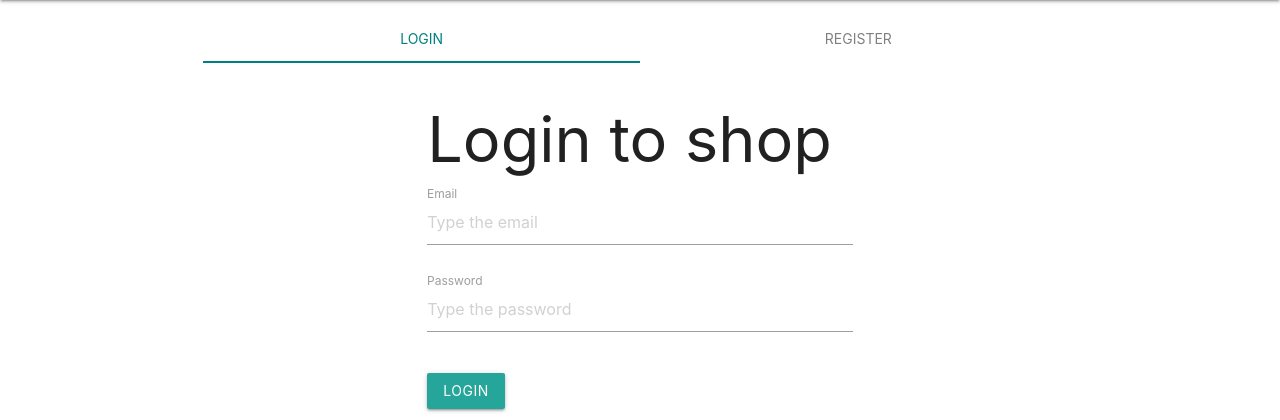
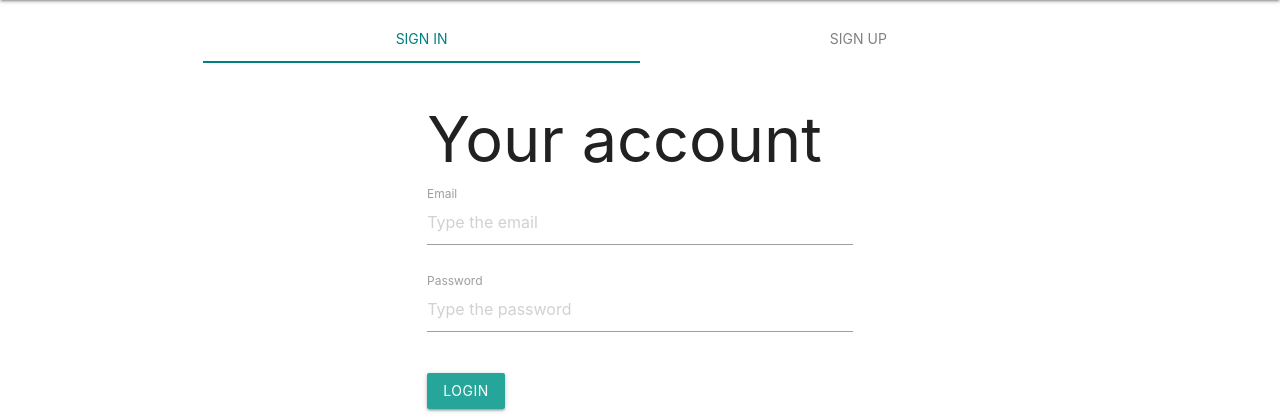
Before and after one commit to RomanZayats/node.js-app-productsStore, a Node server app: page /auth/login in a window 1280 px wide. Shown: the part 64-484 px from the top of the page. Run offline with Node 20, Linux system fonts and the light colour scheme; some libraries are stand-ins or nearby versions.

Commit message:
updated auth tabs

```diff
--- a/views/auth/login.hbs
+++ b/views/auth/login.hbs
@@ -2,8 +2,8 @@
   <div class="row">
     <div class="col s12">
       <ul class="tabs">
-        <li class="tab col s6"><a class="active" href="#login">Login</a></li>
-        <li class="tab col s6"><a href="#register">Register</a></li>
+        <li class="tab col s6"><a class="active" href="#login">Sign in</a></li>
+        <li class="tab col s6"><a href="#register">Sign up</a></li>
       </ul>
     </div>
     <div id="login" class="col s6 offset-s3">
@@ -11,7 +11,7 @@
         <p class="alert">{{errorLogin}}</p>
       {{/if}}
 
-      <h1>Login to shop</h1>
+      <h1>Your account</h1>
       <form action="/auth/login" method="POST">
         <div class="input-field">
           <input
@@ -49,7 +49,7 @@
         <p class="alert">{{errorRegister}}</p>
       {{/if}}
 
-      <h1>Create new account</h1>
+      <h1>New account</h1>
       <form action="/auth/register" method="POST">
         <div class="input-field">
           <input
```
